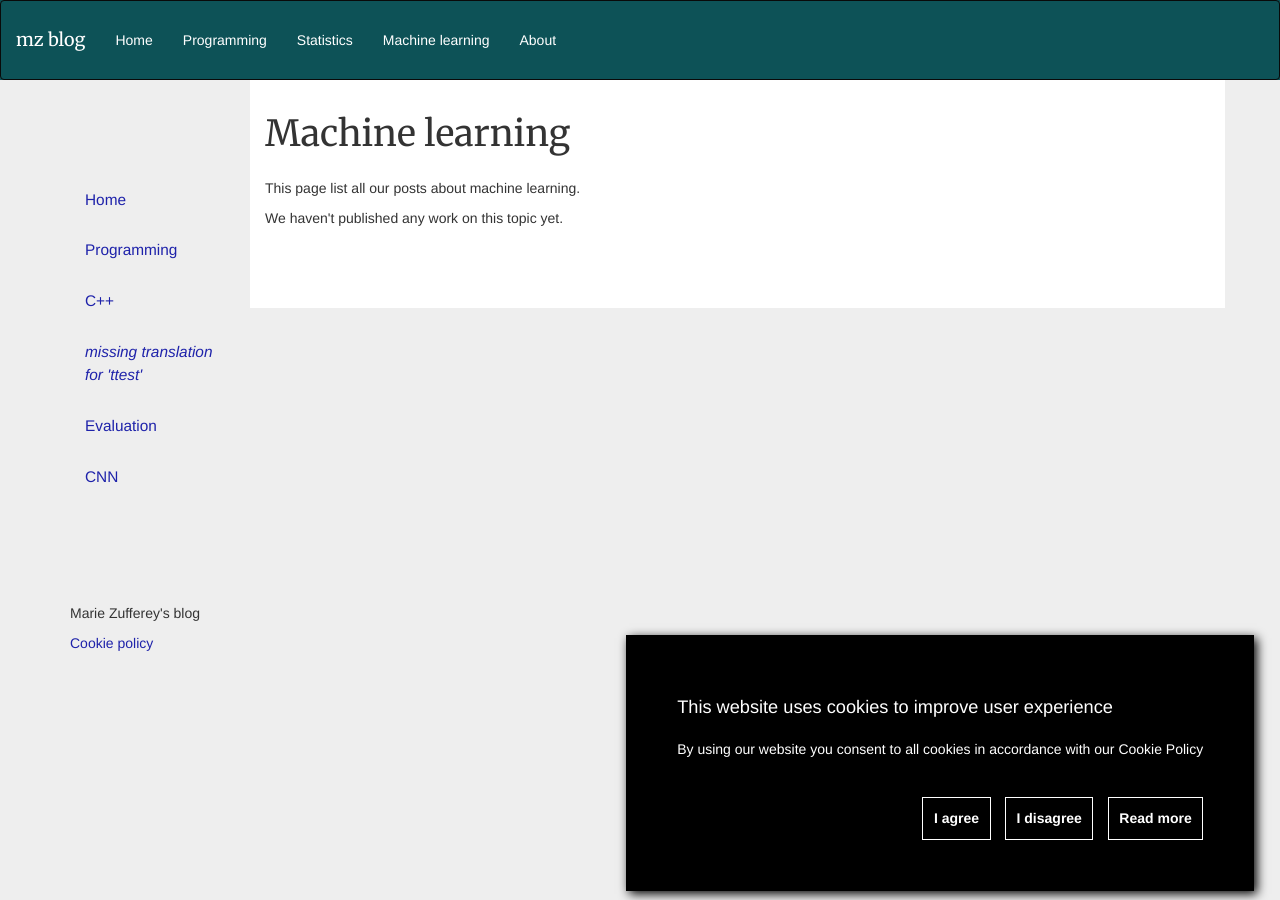
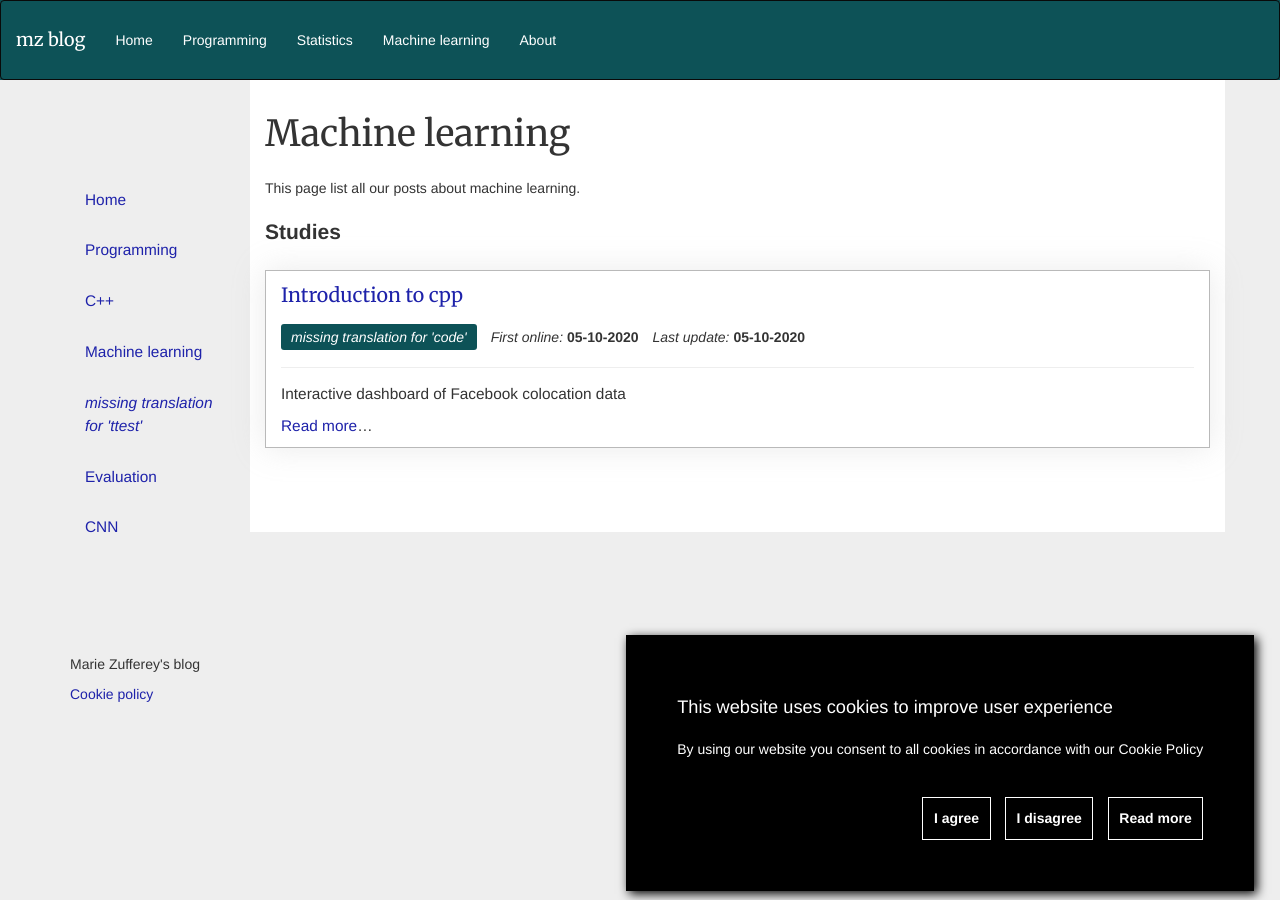
Before and after one commit to marzuf/marzuf.github.io, a Jekyll site: the page built from topics/sidebar/machine-learning.md, in a window 1280 px wide. Built offline with Jekyll 4.4.1, drawn with Linux system fonts in a browser that asks for light colours.

Commit message:
05.10.20_47

```diff
--- a/_layouts/side_navigation.html
+++ b/_layouts/side_navigation.html
@@ -23,7 +23,7 @@
 {% if page.tag_filter %}
 {% assign myurl = "/topics/sidebar/" | append: page.tag_filter }}
 {% else %}
-{% assign myurl = "" | append: page.dir | append: "sidebar" %}
+{% assign myurl = "" | append: page.dir | append: "/sidebar" %}
 {% endif %}
 
 
--- /dev/null
+++ b/topics/machine_learning/_posts/2020-10-05-cpp-for-machine-learning.md
@@ -0,0 +1,17 @@
+---
+title: Introduction to cpp
+description: Interactive dashboard of Facebook colocation data
+tags: [machine-learning, c++]
+status: code
+update: 2020-10-05
+authors:
+  - id: hamish_gibbs
+    corresponding: true
+  - id: ncov-group
+  - id: roz_eggo
+  - id: chris_grundy
+  - id: adam_kucharski
+
+---
+
+intro to c++
```
Also changed, not shown: topics/programming/sidebar/evaluation.md (added, +5 -0 lines), topics/programming/sidebar/machine-learning.md (added, +5 -0 lines).
